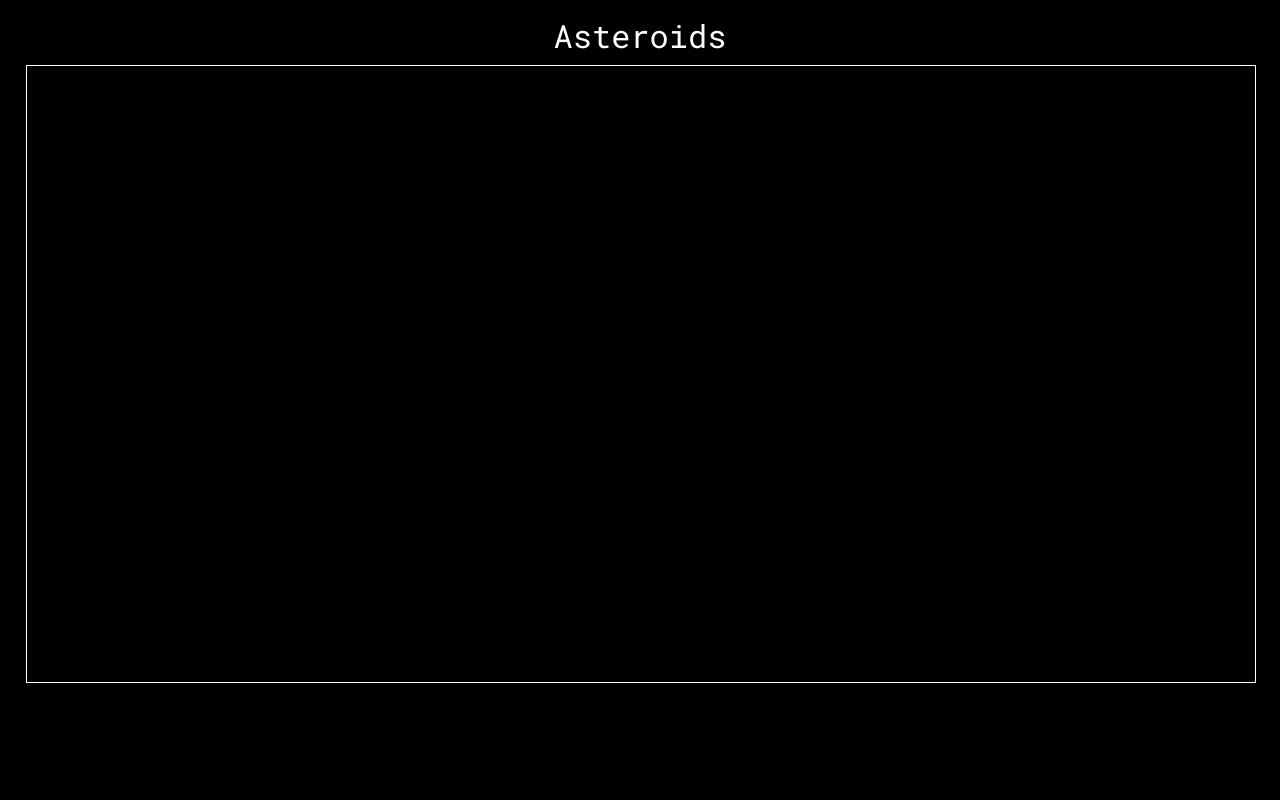
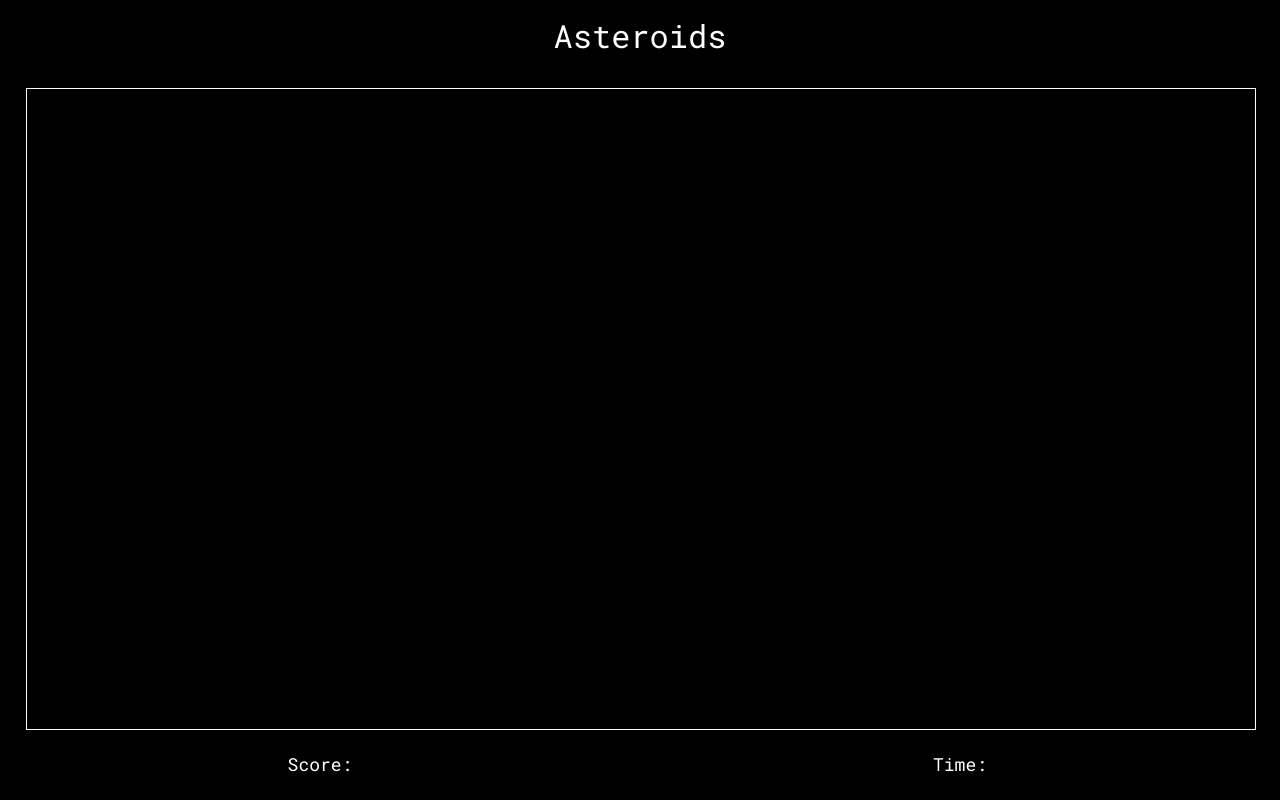
Before and after one commit to ITYL-dev/ITYL-dev.github.io, a website: page index.html in a window 1280 px wide. Drawn offline with Linux system fonts and the light colour scheme.

Commit message:
final layout

```diff
--- a/css/style.css
+++ b/css/style.css
@@ -1,27 +1,52 @@
 body {
     font-family: "Roboto Mono", sans-serif;
     background-color: black;
-    padding-top: 1vh;
-    padding-bottom: 2vh;
-    padding-left: 2vw;
-    padding-right: 2vw;
 }
 
 #asteroids {
     border: 1px solid white;
     width: 96vw;
-    height: 77vh;
+    height: 80vh;
+}
+
+main {
+    padding-left: 2vw;
+    padding-right: 2vw;
 }
 
 header {
+    height: 9vh;
     display: flex;
     justify-content: space-around;
-    padding: 1%;
+    align-items: center;
+    padding-bottom: 2vh;
 }
 
-header .header {
+footer {
+    height: 8vh;
+    display: flex;
+    justify-content: space-around;
+    align-items: center;
+}
+
+.child {
     flex: 1;
-    font-size: xx-large;
     text-align: center;
     color: white;
 }
+
+h1 {
+    font-size: xx-large;
+}
+
+h2 {
+    font-size: x-large
+}
+
+h3 {
+    font-size: larger;
+}
+
+h4 {
+    font-size: large;
+}
--- a/index.html
+++ b/index.html
@@ -11,13 +11,14 @@
   </head>
   <body>
     <header>
-		<h1 class="header">Asteroids</h1>
+		<h1 class="child">Asteroids</h1>
     </header>
     <main>
 		<canvas id="asteroids"></canvas>
     </main>
 	<footer>
-
+		<h4 class="child">Score: </h3>
+		<h4 class="child">Time: </h3>
 	</footer>
 	<script src="./js/index.js"></script>
   </body>
```
